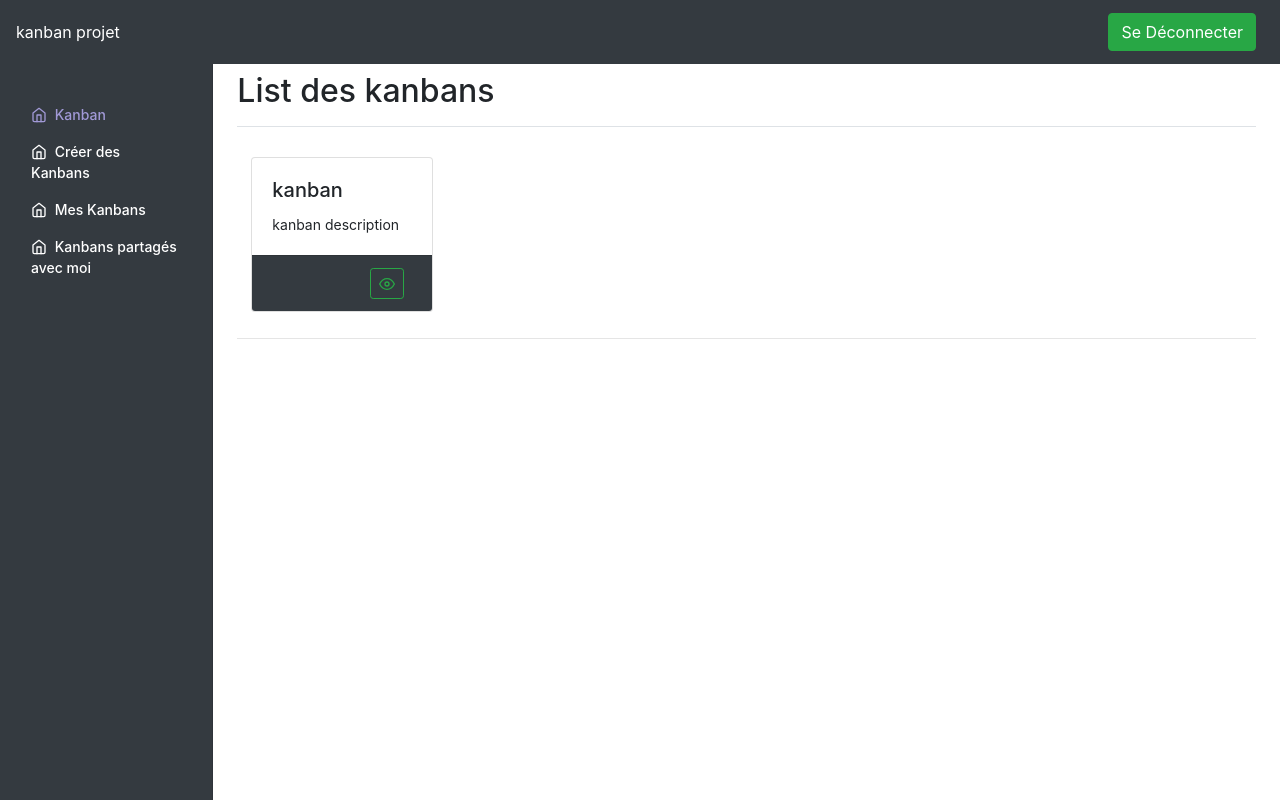
After one commit to Lamis1847/ProjetWeb, a PHP site: page /userPage.php in a window 1280 px wide. The commit adds this page. Run offline with PHP 8.4, Linux system fonts and the light colour scheme; some libraries are stand-ins or nearby versions.

Commit message:
userPage

```diff
--- a/css/index.css
+++ b/css/index.css
@@ -34,16 +34,16 @@ body {
 
 .sidebar .nav-link {
     font-weight: 500;
-    color: #333;
+    color: rgb(255, 255, 255);
 }
 
 .sidebar .nav-link .feather {
     margin-right: 4px;
-    color: #999;
+    color: rgb(255, 255, 255);
 }
 
 .sidebar .nav-link.active {
-    color: #007bff;
+    color: #a199d6;
 }
 
 .sidebar .nav-link:hover .feather,
--- a/login.php
+++ b/login.php
@@ -14,7 +14,7 @@
   <body>
     <section class="vh-100">
       <div class="container-fluid h-custom">
-        <div class="row d-flex justify-content-center align-items-center h-100 mt-6">
+        <div class="row d-flex justify-content-center align-items-center h-100">
           <div class="col-md-9 col-lg-6 col-xl-5">
             <img src="https://mdbcdn.b-cdn.net/img/Photos/new-templates/bootstrap-login-form/draw2.webp"
               class="img-fluid" alt="Sample image">
--- /dev/null
+++ b/userPage.php
@@ -0,0 +1,97 @@
+<?php
+include 'verifylogin.php'
+?>
+<!DOCTYPE html>
+<html>
+<head>
+    <meta charset="UTF-8">
+    <title>Kanban project</title>
+    <meta charset="UTF-8">
+    <meta name="viewport" content="width=device-width, initial-scale-1, shrink-to-fit=no">
+    <meta http-equiv="x-ua-compatible" content="ie=edge">
+    <link rel="stylesheet" href="https://cdn.jsdelivr.net/npm/bootstrap@4.0.0/dist/css/bootstrap.min.css" integrity="sha384-Gn5384xqQ1aoWXA+058RXPxPg6fy4IWvTNh0E263XmFcJlSAwiGgFAW/dAiS6JXm" crossorigin="anonymous">
+    <link href="./css/index.css" rel="stylesheet" type="text/css" media="screen">
+    <title>Rendez Vous</title>
+
+</head>
+<body>
+
+<nav class="navbar navbar-expand-md navbar-dark fixed-top bg-dark">
+    <a class="navbar-brand" href="#">kanban projet</a>
+    <button class="navbar-toggler" type="button" data-toggle="collapse" data-target="#navbarCollapse" aria-controls="navbarCollapse" aria-expanded="false" aria-label="Toggle navigation">
+        <span class="navbar-toggler-icon"></span>
+    </button>
+    <div class="collapse navbar-collapse justify-content-end" id="navbarCollapse">
+        <a type="button" class="btn btn-success mr-2" href="deconnexion.php">Se Déconnecter</a>
+    </div>
+</nav>
+
+<div class="container-fluid">
+    <div class="row">
+        <nav class="col-md-2 d-none d-md-block bg-dark sidebar">
+            <div class="sidebar-sticky">
+                <ul class="nav flex-column">
+                    <li class="nav-item">
+                        <a class="nav-link active" href="#">
+                            <span data-feather="home"></span>
+                            Kanban<span class="sr-only">(current)</span>
+                        </a>
+                    </li>
+                    <li class="nav-item">
+                        <a class="nav-link" href="#">
+                            <span data-feather="home"></span>
+                            Créer des Kanbans
+                        </a>
+                    </li>
+                    <li class="nav-item">
+                        <a class="nav-link" href="#">
+                            <span data-feather="home"></span>
+                            Mes Kanbans
+                        </a>
+                    </li>
+                    <li class="nav-item">
+                        <a class="nav-link" href="#">
+                            <span data-feather="home"></span>
+                            Kanbans partagés avec moi
+                        </a>
+                    </li>
+                </ul>
+            </div>
+        </nav>
+
+        <main role="main" class="col-md-9 ml-sm-auto col-lg-10 pt-4.6 px-4">
+            <div class="d-flex justify-content-between flex-wrap flex-md-nowrap align-items-center pb-2 mb-3 border-bottom">
+                <h1 class="h2">List des kanbans</h1>
+            </div>
+            <div class="row-content">
+                <div class="card-columns">
+                    <div class="card">
+                        <div class="card-body">
+                            <h5 class="card-title">kanban</h5>
+                            <p class="card-text">kanban description</p>
+                        </div>
+                        <div class="card-footer text-white bg-dark">
+                            <div class="btn-toolbar justify-content-end">
+                                <div class="btn-group mr-2">
+
+                                    <a class="btn btn-sm btn-outline-success" href="#"><span data-feather="eye"></span></a>
+                                </div>
+                            </div>
+                        </div>
+                    </div>
+                </div>
+            </div>
+        </main>
+    </div>
+</div>
+
+
+<script src="https://code.jquery.com/jquery-3.2.1.slim.min.js" integrity="sha384-KJ3o2DKtIkvYIK3UENzmM7KCkRr/rE9/Qpg6aAZGJwFDMVNA/GpGFF93hXpG5KkN" crossorigin="anonymous"></script>
+<script src="https://cdn.jsdelivr.net/npm/popper.js@1.12.9/dist/umd/popper.min.js" integrity="sha384-ApNbgh9B+Y1QKtv3Rn7W3mgPxhU9K/ScQsAP7hUibX39j7fakFPskvXusvfa0b4Q" crossorigin="anonymous"></script>
+<script src="https://cdn.jsdelivr.net/npm/bootstrap@4.0.0/dist/js/bootstrap.min.js" integrity="sha384-JZR6Spejh4U02d8jOt6vLEHfe/JQGiRRSQQxSfFWpi1MquVdAyjUar5+76PVCmYl" crossorigin="anonymous"></script>
+<script src="https://unpkg.com/feather-icons/dist/feather.min.js"></script>
+<script>
+    feather.replace()
+</script>
+</body>
+</html>
--- a/verifylogin.php
+++ b/verifylogin.php
@@ -18,7 +18,7 @@ if(isset($_POST['formconnexion'])) {
          $_SESSION['Id'] = $userinfo['Id'];
          $_SESSION['nom'] = $userinfo['nom'];
          $_SESSION['email'] = $userinfo['email'];
-         header("Location: index.php?Id=".$_SESSION['Id']);
+         header("Location: userPage.php?Id=".$_SESSION['Id']);
       }
       else{
 
```
